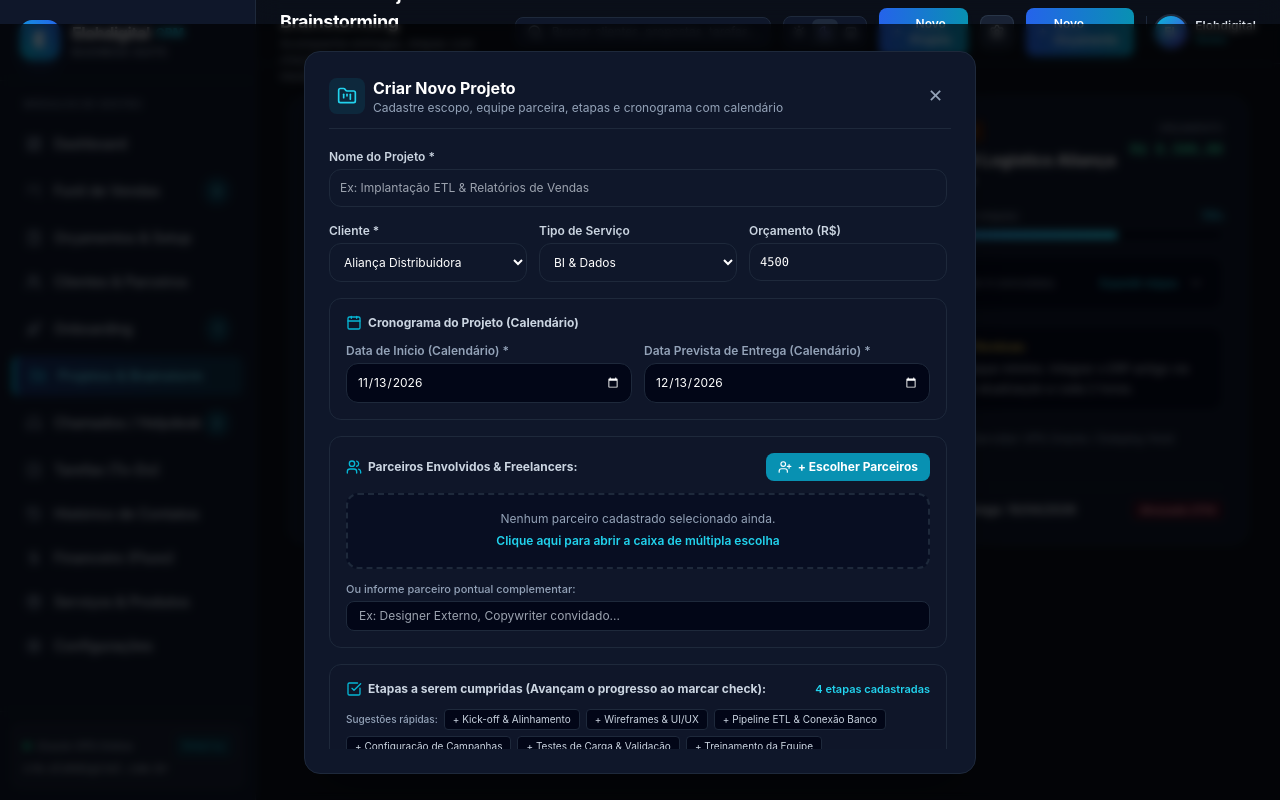
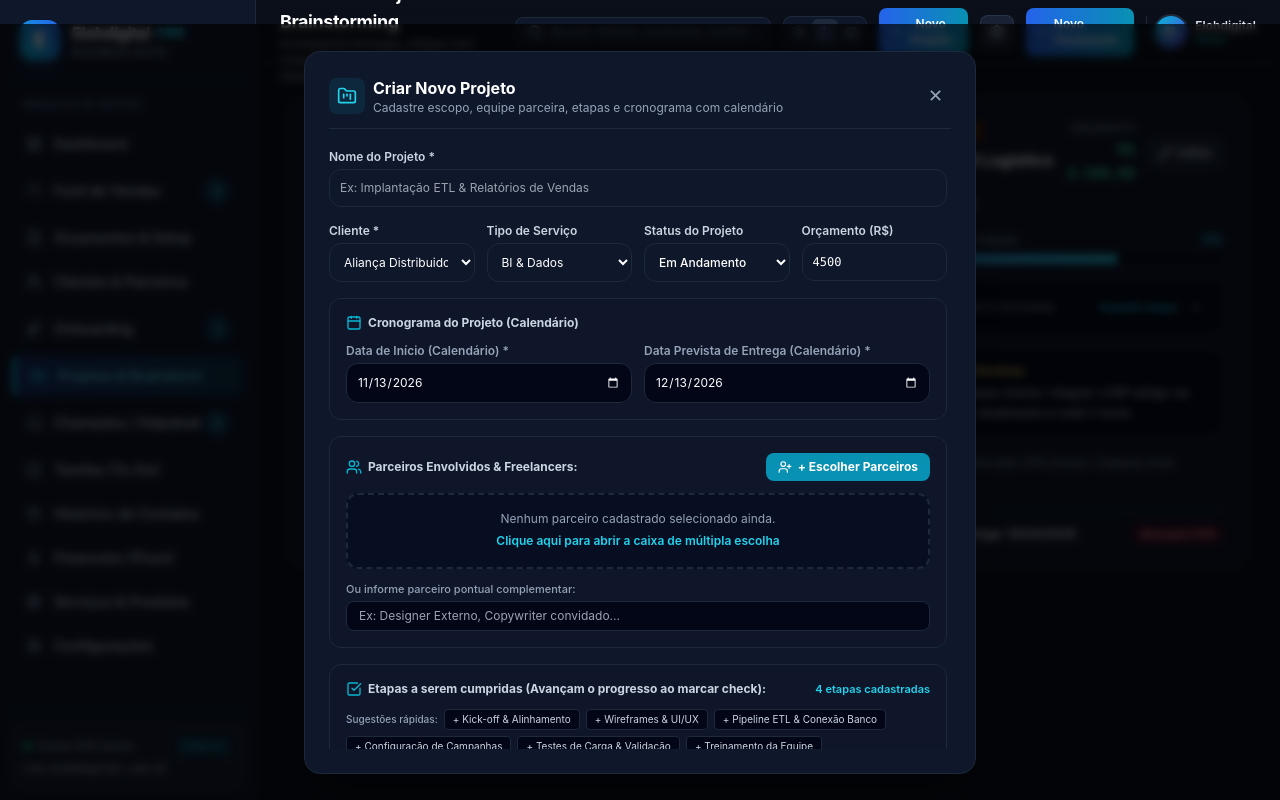
Before and after one commit to jorgegazzatto/crm-eloh, a Next.js app: page /projetos in a window 1280 px wide. Both pictures are taken after a click on the button "Novo Projeto". Built offline with nearby package versions, Linux system fonts and the light colour scheme.

Commit message:
feat: adicionar edicao e exclusao de cards de projetos

```diff
--- a/src/app/projetos/page.tsx
+++ b/src/app/projetos/page.tsx
@@ -24,16 +24,19 @@ import {
   X,
   Search,
   UserPlus,
+  Pencil,
 } from 'lucide-react';
 
 export default function ProjetosPage() {
   const [projects, setProjects] = useState<Project[]>(initialProjects);
   const [showModal, setShowModal] = useState(false);
+  const [editingProjectId, setEditingProjectId] = useState<string | null>(null);
 
-  // New Project Form States
+  // Project Form States
   const [name, setName] = useState('');
   const [clientId, setClientId] = useState(initialClients[0]?.id || '');
   const [serviceType, setServiceType] = useState('DATA_BI');
+  const [status, setStatus] = useState<Project['status']>('IN_PROGRESS');
   const [budget, setBudget] = useState(4500);
   const [brainstormNotes, setBrainstormNotes] = useState('');
 
@@ -57,6 +60,60 @@ export default function ProjetosPage() {
       ...prev,
       [projectId]: !prev[projectId],
     }));
+  };
+
+  // Abrir Modal de Criação (limpo)
+  const openCreateModal = () => {
+    setEditingProjectId(null);
+    setName('');
+    setClientId(initialClients[0]?.id || '');
+    setServiceType('DATA_BI');
+    setStatus('IN_PROGRESS');
+    setBudget(4500);
+    setStartDate(todayStr);
+    setTargetEndDate(defaultEndStr);
+    setBrainstormNotes('');
+    setSelectedPartnerIds([]);
+    setCustomPartnerText('');
+    setStages([
+      { id: 'stg-1', title: 'Briefing e Levantamento de Requisitos', completed: false },
+      { id: 'stg-2', title: 'Setup de Ambiente e Arquitetura', completed: false },
+      { id: 'stg-3', title: 'Desenvolvimento e Configurações', completed: false },
+      { id: 'stg-4', title: 'Homologação e Validação Final', completed: false },
+    ]);
+    setShowModal(true);
+  };
+
+  // Abrir Modal de Edição (carrega dados do projeto)
+  const openEditModal = (proj: Project) => {
+    setEditingProjectId(proj.id);
+    setName(proj.name);
+    setClientId(proj.clientId);
+    setServiceType(proj.serviceType);
+    setStatus(proj.status);
+    setBudget(proj.budget);
+    setStartDate(proj.startDate);
+    setTargetEndDate(proj.targetEndDate);
+    setBrainstormNotes(proj.brainstormNotes || '');
+    setSelectedPartnerIds(proj.partnerIds || []);
+    setCustomPartnerText('');
+    setStages(
+      proj.stages && proj.stages.length > 0
+        ? proj.stages.map((s) => ({ ...s }))
+        : [
+            { id: 'stg-1', title: 'Briefing e Levantamento de Requisitos', completed: false },
+            { id: 'stg-2', title: 'Setup de Ambiente e Arquitetura', completed: false },
+          ]
+    );
+    setShowModal(true);
+  };
+
+  // Excluir Projeto
+  const handleDeleteProject = (projectId: string) => {
+    if (confirm('Tem certeza de que deseja excluir este projeto?')) {
+      setProjects((prev) => prev.filter((p) => p.id !== projectId));
+      setShowModal(false);
+    }
   };
 
   // Etapas a serem cumpridas
@@ -115,7 +172,7 @@ export default function ProjetosPage() {
     }
   };
 
-  const handleCreateProject = (e: React.FormEvent) => {
+  const handleSaveProject = (e: React.FormEvent) => {
     e.preventDefault();
     const client = initialClients.find((c) => c.id === clientId);
 
@@ -130,12 +187,40 @@ export default function ProjetosPage() {
 
     // Cálculo inicial de progresso baseado nas etapas marcadas
     const completedCount = stages.filter((s) => s.completed).length;
-    const initialProgress = stages.length > 0 ? Math.round((completedCount / stages.length) * 100) : 0;
+    const calculatedProgress = stages.length > 0 ? Math.round((completedCount / stages.length) * 100) : 0;
 
+    let finalStatus = status;
+    if (calculatedProgress === 100) finalStatus = 'COMPLETED';
+
+    if (editingProjectId) {
+      // Atualizar projeto existente
+      setProjects((prev) =>
+        prev.map((proj) => {
+          if (proj.id !== editingProjectId) return proj;
+          return {
+            ...proj,
+            name,
+            serviceType,
+            status: finalStatus,
+            clientId,
+            clientName: client ? client.tradeName : proj.clientName,
+            startDate: startDate || todayStr,
+            targetEndDate: targetEndDate || defaultEndStr,
+            budget,
+            brainstormNotes,
+            partnerIds: selectedPartnerIds,
+            partnersInvolved: chosenPartners.join(', ') || 'Equipe Interna Elohdigital',
+            stages: stages,
+            progressPercent: calculatedProgress,
+          };
+        })
+      );
+    } else {
+      // Criar novo projeto
       const newProj: Project = {
         id: `proj-${Date.now()}`,
         name,
-      status: initialProgress === 100 ? 'COMPLETED' : 'IN_PROGRESS',
+        status: finalStatus,
         serviceType,
         clientId,
         clientName: client ? client.tradeName : 'Cliente',
@@ -146,23 +231,12 @@ export default function ProjetosPage() {
         partnerIds: selectedPartnerIds,
         partnersInvolved: chosenPartners.join(', ') || 'Equipe Interna Elohdigital',
         stages: stages,
-      progressPercent: initialProgress,
+        progressPercent: calculatedProgress,
       };
+      setProjects([newProj, ...projects]);
+    }
 
-    setProjects([newProj, ...projects]);
     setShowModal(false);
-
-    // Reset form
-    setName('');
-    setBrainstormNotes('');
-    setSelectedPartnerIds([]);
-    setCustomPartnerText('');
-    setStages([
-      { id: 'stg-1', title: 'Briefing e Levantamento de Requisitos', completed: false },
-      { id: 'stg-2', title: 'Setup de Ambiente e Arquitetura', completed: false },
-      { id: 'stg-3', title: 'Desenvolvimento e Configurações', completed: false },
-      { id: 'stg-4', title: 'Homologação e Validação Final', completed: false },
-    ]);
   };
 
   // Alternar conclusão de etapa de um projeto existente e recalcular progresso
@@ -214,7 +288,7 @@ export default function ProjetosPage() {
         subtitle="Acompanhe entregas, etapas com checklist de progresso automático, equipe alocada e prazos"
       >
         <button
-          onClick={() => setShowModal(true)}
+          onClick={openCreateModal}
           className="flex items-center gap-1.5 bg-gradient-to-r from-blue-600 to-cyan-600 hover:from-blue-500 hover:to-cyan-500 text-white text-xs font-semibold px-3.5 py-2 rounded-lg shadow-md shadow-cyan-500/10 transition-all hover:scale-105 active:scale-95"
         >
           <Plus className="w-3.5 h-3.5" />
@@ -247,10 +321,24 @@ export default function ProjetosPage() {
                           className={`text-[10px] font-bold px-2 py-0.5 rounded uppercase tracking-wider ${
                             proj.status === 'COMPLETED'
                               ? 'bg-emerald-100 dark:bg-emerald-950/80 text-emerald-700 dark:text-emerald-300 border border-emerald-300 dark:border-emerald-800/40'
+                              : proj.status === 'PLANNING'
+                              ? 'bg-purple-100 dark:bg-purple-950/80 text-purple-700 dark:text-purple-300 border border-purple-300 dark:border-purple-800/40'
+                              : proj.status === 'IN_REVIEW'
+                              ? 'bg-blue-100 dark:bg-blue-950/80 text-blue-700 dark:text-blue-300 border border-blue-300 dark:border-blue-800/40'
+                              : proj.status === 'PAUSED'
+                              ? 'bg-slate-100 dark:bg-slate-800 text-slate-700 dark:text-slate-300 border border-slate-300 dark:border-slate-700'
                               : 'bg-amber-100 dark:bg-amber-950/80 text-amber-700 dark:text-amber-300 border border-amber-300 dark:border-amber-800/40'
                           }`}
                         >
-                          {proj.status === 'COMPLETED' ? 'Concluído' : proj.status === 'IN_PROGRESS' ? 'Em Andamento' : proj.status}
+                          {proj.status === 'COMPLETED'
+                            ? 'Concluído'
+                            : proj.status === 'PLANNING'
+                            ? 'Planejamento'
+                            : proj.status === 'IN_REVIEW'
+                            ? 'Em Revisão'
+                            : proj.status === 'PAUSED'
+                            ? 'Pausado'
+                            : 'Em Andamento'}
                         </span>
                       </div>
                       <h3 className="font-bold text-base text-slate-900 dark:text-white mt-1.5">
@@ -261,11 +349,24 @@ export default function ProjetosPage() {
                       </p>
                     </div>
 
+                    <div className="flex items-center gap-2">
                       <div className="text-right">
                         <span className="text-[10px] text-slate-400 block uppercase">Orçamento</span>
                         <span className="text-sm font-mono font-bold text-emerald-600 dark:text-emerald-400">
                           R$ {proj.budget.toLocaleString('pt-BR', { minimumFractionDigits: 2 })}
                         </span>
+                      </div>
+
+                      {/* Botão de Editar Projeto */}
+                      <button
+                        type="button"
+                        onClick={() => openEditModal(proj)}
+                        className="flex items-center gap-1.5 px-2.5 py-1.5 rounded-xl bg-slate-100 hover:bg-cyan-50 dark:bg-slate-800/80 dark:hover:bg-cyan-950/60 text-slate-600 dark:text-slate-300 hover:text-cyan-600 dark:hover:text-cyan-400 border border-slate-200 dark:border-slate-700/60 text-xs font-semibold transition-all hover:scale-105 active:scale-95 shadow-xs ml-1"
+                        title="Editar Informações do Projeto"
+                      >
+                        <Pencil className="w-3.5 h-3.5" />
+                        <span>Editar</span>
+                      </button>
                     </div>
                   </div>
 
@@ -415,21 +516,23 @@ export default function ProjetosPage() {
           })}
         </div>
 
-        {/* MODAL: CRIAR NOVO PROJETO */}
+        {/* MODAL: CRIAR OU EDITAR PROJETO */}
         {showModal && (
           <div className="fixed inset-0 z-50 bg-black/70 backdrop-blur-sm flex items-center justify-center p-4 overflow-y-auto">
             <div className="bg-white dark:bg-[#0f172a] border border-slate-200 dark:border-slate-800 rounded-2xl w-full max-w-2xl p-6 space-y-5 shadow-2xl my-8">
               <div className="flex items-center justify-between border-b border-slate-100 dark:border-slate-800 pb-3">
                 <div className="flex items-center gap-2">
                   <span className="p-2 rounded-lg bg-cyan-500/10 text-cyan-600 dark:text-cyan-400">
-                    <FolderKanban className="w-5 h-5" />
+                    {editingProjectId ? <Pencil className="w-5 h-5" /> : <FolderKanban className="w-5 h-5" />}
                   </span>
                   <div>
                     <h3 className="font-bold text-base text-slate-900 dark:text-white">
-                      Criar Novo Projeto
+                      {editingProjectId ? 'Editar Projeto' : 'Criar Novo Projeto'}
                     </h3>
                     <p className="text-xs text-slate-500 dark:text-slate-400">
-                      Cadastre escopo, equipe parceira, etapas e cronograma com calendário
+                      {editingProjectId
+                        ? 'Atualize escopo, status, equipe parceira, etapas e cronograma'
+                        : 'Cadastre escopo, equipe parceira, etapas e cronograma com calendário'}
                     </p>
                   </div>
                 </div>
@@ -442,7 +545,7 @@ export default function ProjetosPage() {
                 </button>
               </div>
 
-              <form onSubmit={handleCreateProject} className="space-y-4 max-h-[75vh] overflow-y-auto pr-1">
+              <form onSubmit={handleSaveProject} className="space-y-4 max-h-[75vh] overflow-y-auto pr-1">
                 {/* 1. Nome & Cliente */}
                 <div>
                   <label className="text-xs font-semibold text-slate-700 dark:text-slate-300 block mb-1">
@@ -458,7 +561,7 @@ export default function ProjetosPage() {
                   />
                 </div>
 
-                <div className="grid grid-cols-1 sm:grid-cols-3 gap-3">
+                <div className="grid grid-cols-1 sm:grid-cols-2 lg:grid-cols-4 gap-3">
                   <div>
                     <label className="text-xs font-semibold text-slate-700 dark:text-slate-300 block mb-1">
                       Cliente *
@@ -490,6 +593,23 @@ export default function ProjetosPage() {
                       <option value="WEB_DEV">Desenvolvimento Web</option>
                       <option value="PAID_TRAFFIC">Tráfego Pago</option>
                       <option value="CONSULTING">Consultoria</option>
+                    </select>
+                  </div>
+
+                  <div>
+                    <label className="text-xs font-semibold text-slate-700 dark:text-slate-300 block mb-1">
+                      Status do Projeto
+                    </label>
+                    <select
+                      value={status}
+                      onChange={(e) => setStatus(e.target.value as Project['status'])}
+                      className="w-full bg-slate-50 dark:bg-slate-900 border border-slate-200 dark:border-slate-800 rounded-xl p-2.5 text-xs text-slate-800 dark:text-white focus:outline-none focus:border-cyan-500 font-medium"
+                    >
+                      <option value="PLANNING">Planejamento</option>
+                      <option value="IN_PROGRESS">Em Andamento</option>
+                      <option value="IN_REVIEW">Em Revisão</option>
+                      <option value="COMPLETED">Concluído</option>
+                      <option value="PAUSED">Pausado</option>
                     </select>
                   </div>
 
@@ -737,7 +857,20 @@ export default function ProjetosPage() {
                 </div>
 
                 {/* Botões do Modal */}
-                <div className="flex items-center justify-end gap-2 pt-3 border-t border-slate-100 dark:border-slate-800">
+                <div className="flex items-center justify-between gap-2 pt-3 border-t border-slate-100 dark:border-slate-800">
+                  <div>
+                    {editingProjectId && (
+                      <button
+                        type="button"
+                        onClick={() => handleDeleteProject(editingProjectId)}
+                        className="flex items-center gap-1.5 px-3 py-2 bg-rose-50 hover:bg-rose-100 dark:bg-rose-950/40 dark:hover:bg-rose-900/60 text-rose-600 dark:text-rose-400 text-xs font-semibold rounded-xl border border-rose-200 dark:border-rose-900/50 transition-colors"
+                      >
+                        <Trash2 className="w-3.5 h-3.5" />
+                        <span>Excluir Projeto</span>
+                      </button>
+                    )}
+                  </div>
+                  <div className="flex items-center gap-2">
                     <button
                       type="button"
                       onClick={() => setShowModal(false)}
@@ -749,8 +882,9 @@ export default function ProjetosPage() {
                       type="submit"
                       className="px-6 py-2 bg-gradient-to-r from-blue-600 to-cyan-600 hover:from-blue-500 hover:to-cyan-500 text-white text-xs font-bold rounded-xl shadow-lg shadow-cyan-500/20 transition-all hover:scale-105 active:scale-95"
                     >
-                    Salvar Projeto
+                      {editingProjectId ? 'Salvar Alterações' : 'Salvar Projeto'}
                     </button>
+                  </div>
                 </div>
               </form>
             </div>
```
Lines whose indentation alone changed are shown as unchanged.
